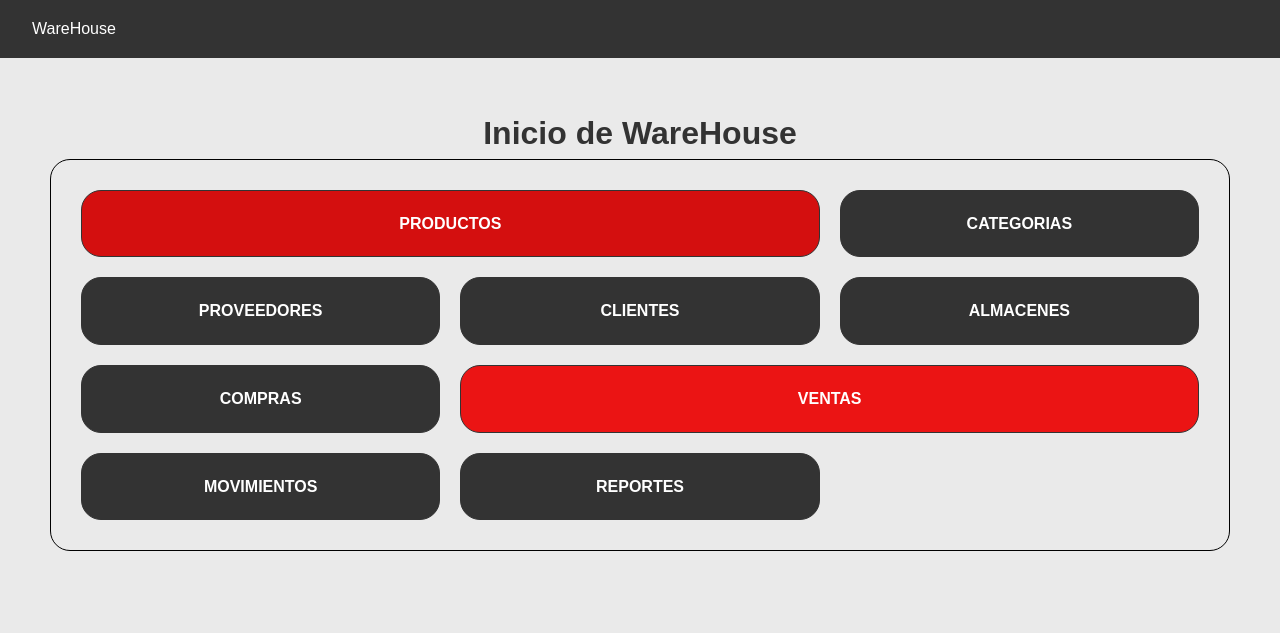
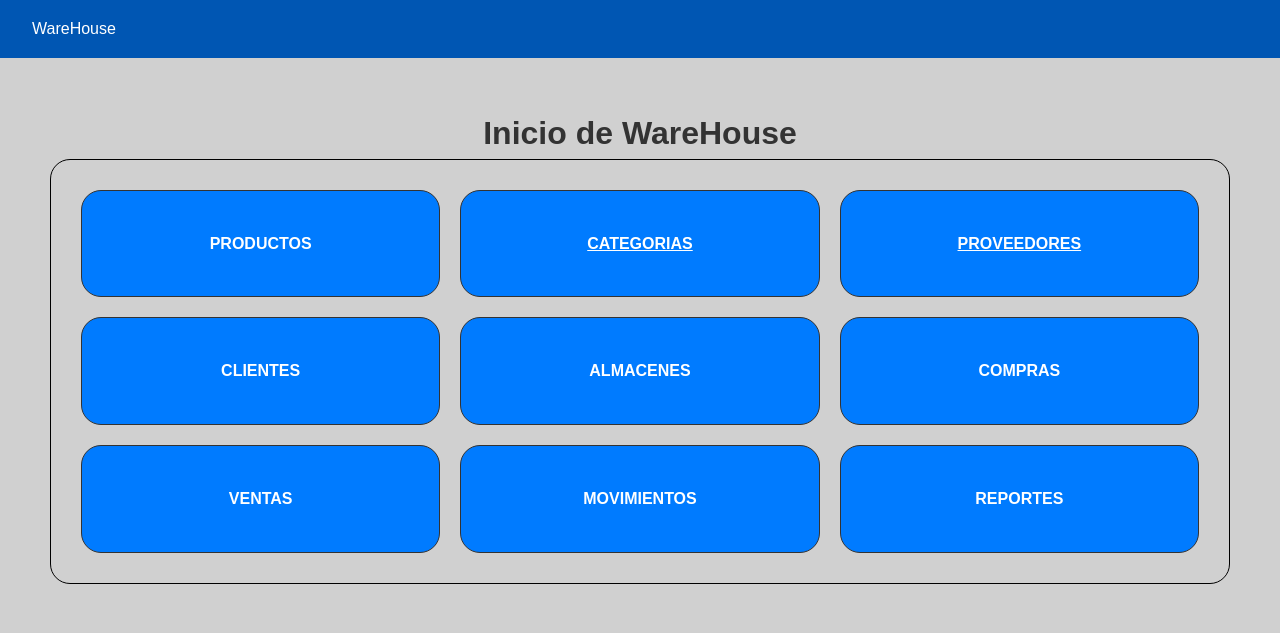
Before and after one commit to donutee97/warehouse, a Django app: page / in a window 1280 px wide. Shown: the top 633 px of the page. Run offline with Django 5.2, Linux system fonts and the light colour scheme.

Commit message:
VISUAL CHANGES TO INDEX

```diff
--- a/static/css/styles.css
+++ b/static/css/styles.css
@@ -8,16 +8,11 @@
 body {
     color: #333;
     line-height: 1.6;
-    background-color: #00000015;
+    background-color: #0000002f;
 }
 
 main {
     padding: 50px;
-}
-
-a {
-    color: #fff;
-    text-decoration: none;
 }
 
 button {
@@ -28,15 +23,24 @@ button {
 }
 
 th, td {
-    padding: 1px 15px;
-    border-radius: 2px;
+    padding: 5px 15px;
+    border-radius: 3px;
+}
+
+table {
+    margin: 0 auto;
+    border-radius: 3px;
+}
+
+a {
+    color: #fff;
 }
 /* Estilos básicos para el header */
 .header {
     display: flex;
     justify-content: space-between;
     align-items: center;
-    background-color: #333;
+    background-color: #0056b3;
     color: #fff;
     padding: 1rem 2rem;
 }
@@ -53,13 +57,13 @@ th, td {
 }
 
 .contenedor-modulos > * {
-    padding: 20px;
+    padding: 40px;
 }
 
 .modulo {
     border:#333 1px solid;
     text-align: center;
-    background-color: #333;
+    background-color: #007bff;
     color: #fff;
     text-transform: uppercase;
     font-weight: bold;
@@ -70,7 +74,7 @@ th, td {
     grid-column: 1 / 3;
     border:#333 1px solid;
     text-align: center;
-    background-color: #d40f0f;
+    background-color: #007bff;
     color: #fff;
     text-transform: uppercase;
     font-weight: bold;
@@ -81,7 +85,7 @@ th, td {
     grid-column: 2 / 4;
     border:#333 1px solid;
     text-align: center;
-    background-color: #eb1414;
+    background-color: #007bff;
     color: #fff;
     text-transform: uppercase;
     font-weight: bold;
@@ -97,7 +101,22 @@ th, td {
     align-items: center;
 }
 
-table {
-    margin: 0 auto;
-    border-radius: 2px;
+.encabezado-body {
+    display: flex;
+    align-items: center;
+    justify-content: space-between;
+    gap: 20px;
+    margin-bottom: 20px;
 }
+
+.boton {
+    display: inline-block;
+    margin-left: auto;
+    padding: 10px 16px;
+    border-radius: 4px;
+    border: 1px solid #0056b3;
+    background-color: #007bff !important;
+    color: #fff !important;
+    font-weight: bold;
+    text-decoration: none;
+}
--- a/templates/includes/_header.html
+++ b/templates/includes/_header.html
@@ -1,3 +1,3 @@
 <header class="header">
-        <div>WareHouse</div>
+        <div><a style="text-decoration:none" href="{% url 'index' %}">WareHouse</a></div>
     </header>
--- a/templates/index.html
+++ b/templates/index.html
@@ -1,18 +1,18 @@
 {% extends 'base.html' %}
 
-{% block title %} Inicio de WareHouse {% endblock %}
+{% block title %} Inicio WareHouse {% endblock %}
 
 {% block content %}
 
     <h1 style="text-align: center;">Inicio de WareHouse</h1>
     <div class="contenedor-modulos">
-        <p class="modulo-ancho">productos</p>
+        <p class="modulo">productos</p>
         <p class="modulo"><a href="{% url 'categorias:lista_categorias' %}">categorias</a></p>
-        <p class="modulo">proveedores</p>
+        <p class="modulo"><a href="{% url 'proveedores:lista' %}">proveedores</a></p>
         <p class="modulo">clientes</p>
         <p class="modulo">almacenes</p>
         <p class="modulo">compras</p>
-        <p class="modulo-ancho-2">ventas</p>
+        <p class="modulo">ventas</p>
         <p class="modulo">movimientos</p>
         <p class="modulo">reportes</p>
 
```
